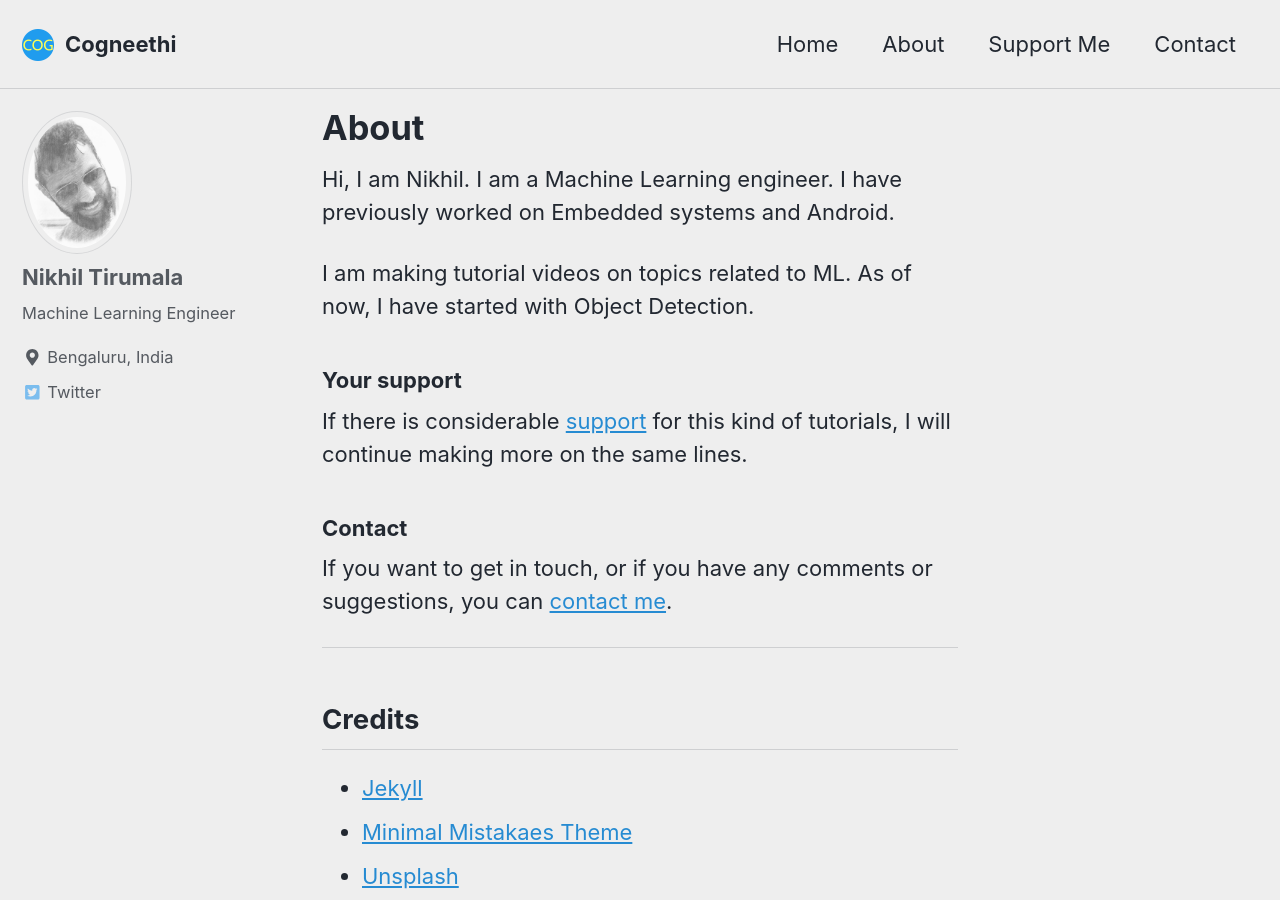
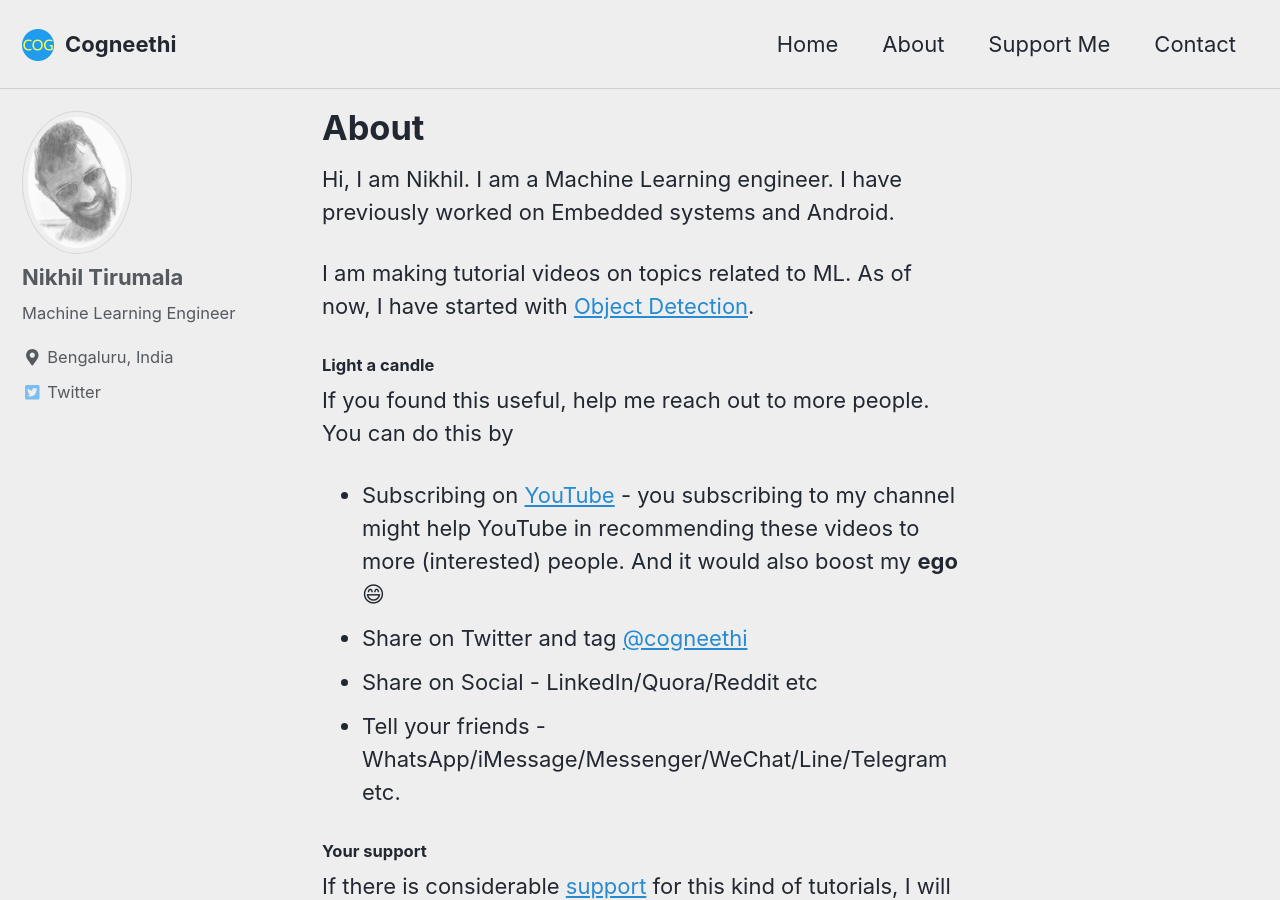
Before and after one commit to Cogneethi/cogneethi, a Jekyll site: the page built from _pages/about.md, in a window 1280 px wide and 900 px high. Built offline with Jekyll 4.4.1, drawn with Linux system fonts in a browser that asks for light colours; nearby versions of some CDN libraries; emoji names are drawn with the system emoji font; some of the changed text lies outside the part shown.

Commit message:
add share, support and contact sections
with some external links

```diff
--- a/_pages/about.md
+++ b/_pages/about.md
@@ -6,13 +6,20 @@ excerpt: "Machine Learning Tutorials."
 
 Hi, I am Nikhil. I am a Machine Learning engineer. I have previously worked on Embedded systems and Android.
 
-I am making tutorial videos on topics related to ML. As of now, I have started with Object Detection.
+I am making tutorial videos on topics related to ML. As of now, I have started with [Object Detection](https://www.youtube.com/playlist?list=PL1GQaVhO4f_jLxOokW7CS5kY_J1t1T17S){:target="_blank"}.
 
-### Your support
+#### Light a candle
+If you found this useful, help me reach out to more people. You can do this by
+* Subscribing on [YouTube](https://www.youtube.com/channel/UCsjmdVJ0gQ8B4KZryJ6Legg){:target="_blank"} - you subscribing to my channel might help YouTube in recommending these videos to more (interested) people. And it would also boost my **ego** :smile:
+* Share on Twitter and tag [@cogneethi](https://twitter.com/cogneethi){:target="_blank"}
+* Share on Social - LinkedIn/Quora/Reddit etc
+* Tell your friends - WhatsApp/iMessage/Messenger/WeChat/Line/Telegram etc.
+
+#### Your support
 If there is considerable [support](/donate) for this kind of tutorials, I will continue making more on the same lines.
 
-### Contact
-If you want to get in touch, or if you have any comments or suggestions, you can [contact me](/contact).
+#### Contact
+If you want to get in touch, or if you have any comments, suggestions or feedback, you can [contact me](/contact).
 
 ---
 
```
